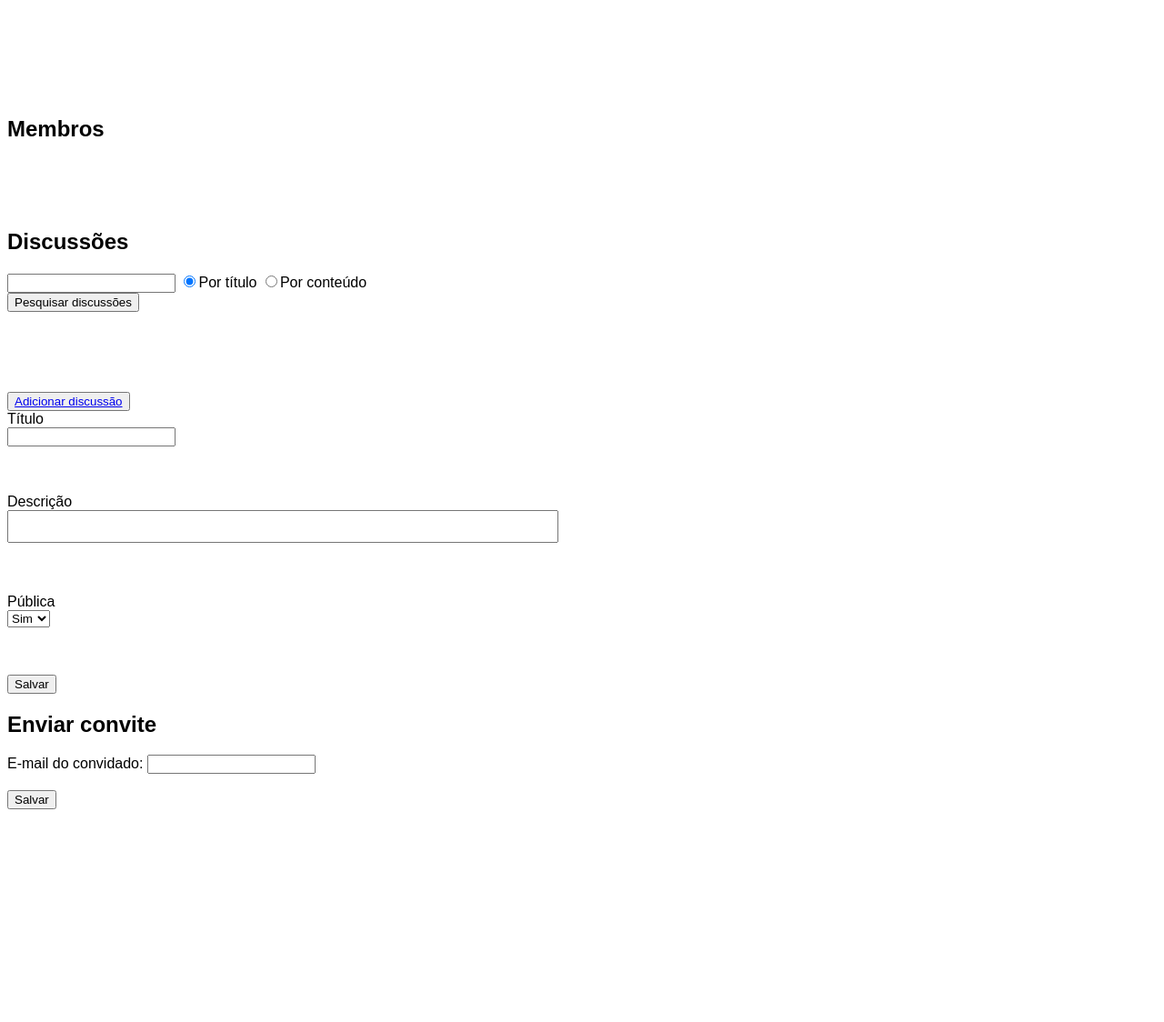
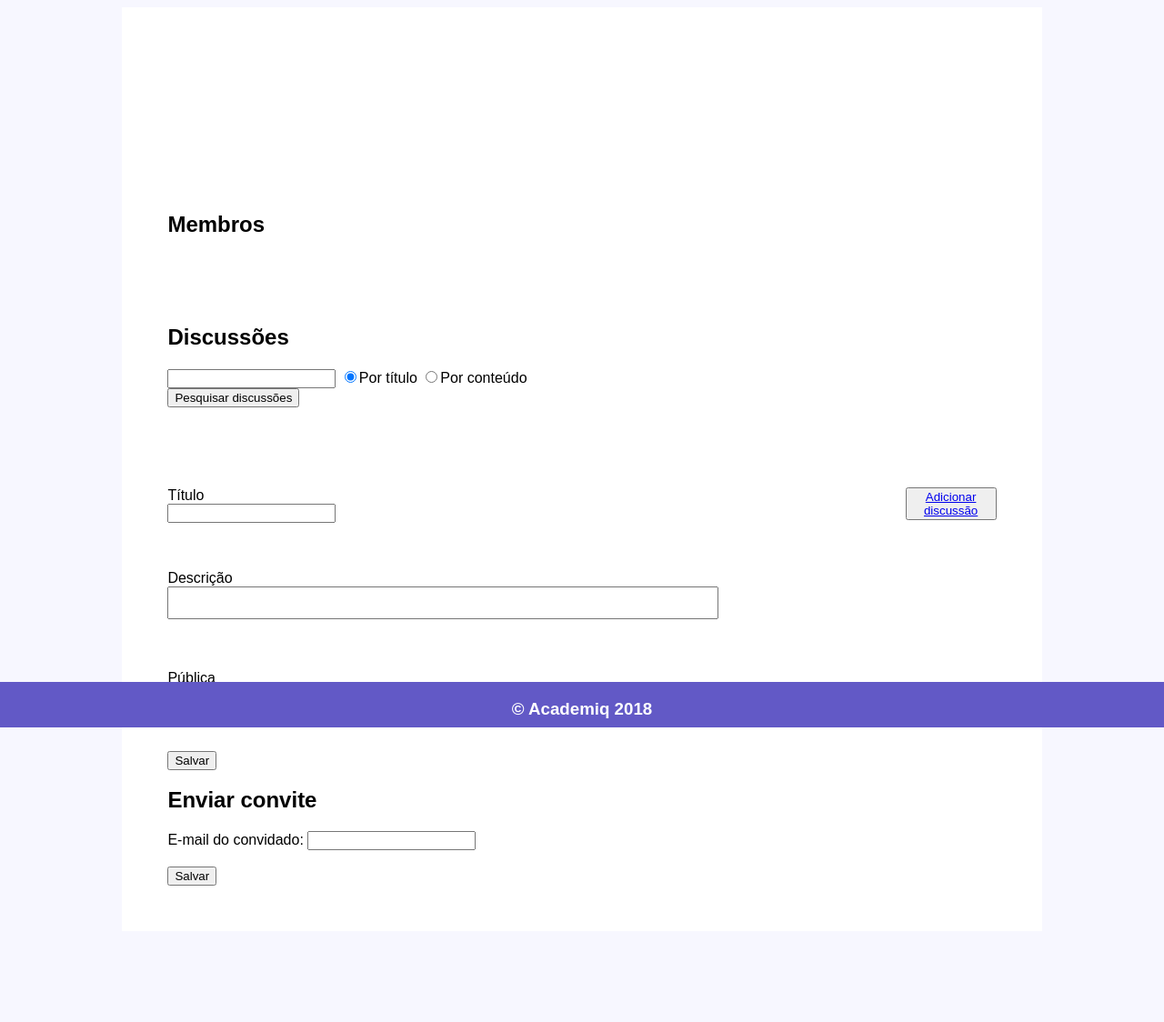
Before and after one commit to RitaSoaresPCS/PCS2018.1, a PHP site: page /laboratorio.html in a window 1280 px wide. Shown: the whole page at 91% size. Before the commit the page ends 890 px from the top, so only its background shows below. Run offline with PHP 8.4, Linux system fonts and the light colour scheme; data that the repository does not hold is empty; some libraries are stand-ins or nearby versions.

Commit message:
Início da página de laboratório

```diff
--- a/Assets/CSS/laboratorio.css
+++ b/Assets/CSS/laboratorio.css
@@ -1,4 +1,11 @@
-body {font-family: Arial, Helvetica, sans-serif;}
+body {
+	font-family: Arial, Helvetica, sans-serif;
+	background-color:#F7F7FF;
+}
+
+footer h3 {
+	font-size: 1.17em;
+}
 
 .topo-discussao img {
 	width:100px;
@@ -41,3 +48,134 @@ p.clear {
 	padding-top:10px;
 	padding-bottom:10px;
 }
+
+p.clear-float {
+    clear: both;
+}
+
+main#content {
+	width:80%;
+	margin:0px auto;
+	margin-bottom: 100px;
+	padding:50px;
+	box-sizing: border-box;
+	background-color:white;
+}
+
+#nomeLab {
+	color:#6259C6;
+}
+
+#nomeLab, #temaLab, #descricaoLab, #adminLab {
+	padding-left:15px;
+	padding-right:15px;
+	display:inline-block;
+}
+
+.center {
+	width:100%;
+	text-align:center;
+	margin:0px auto;
+}
+
+#editNomeIcon, #editTemaIcon, #editDescricaoIcon {
+	font-size:150%;
+	vertical-align:middle;
+}
+
+
+.dadosLabTitle {
+	font-weight:bold;
+	font-size:140%;
+}
+
+
+.membro-lab a {
+	text-decoration:none;
+	color:black;
+}
+
+.membro-lab a:hover {
+	text-decoration:underline;
+}
+
+
+.membro-lab {
+	width:150px;
+	text-align:center;
+	overflow-wrap: break-word;
+	border-right:2px dotted #6259C6;
+}
+
+#link-parceiros {
+	text-decoration:none;
+	color:black;
+}
+
+#link-parceiros:hover {
+	text-decoration:underline;
+}
+
+.discussao-lab {
+	background-color:#6259C6;
+	padding-bottom: 30px;
+}
+
+.conteudo-discussao {
+	background-color:white;
+	width:93%;
+	margin:0px auto;
+	height: 150px;
+    overflow: hidden;
+	padding:10px;
+	box-sizing: border-box;
+}
+
+.topo-discussao {
+	color:white;
+	box-sizing: border-box;
+    padding-left: 30px;
+	padding-right: 30px;
+	padding-top: 30px;
+}
+
+.topo-discussao h2 a {
+	text-decoration:none;
+	color:white;
+}
+
+.topo-discussao h2 a:hover {
+	text-decoration:underline;
+}
+
+.editDiscBtn, .removeDiscBtn, .fixDiscBtn {
+	float:right;
+	width:100px;
+	position:relative;
+}
+
+.removeDiscBtn {
+	top:40px;
+	right:-100px;
+}
+
+.fixDiscBtn {
+	top:80px;
+	right:-200px;
+}
+
+.topo-discussao img, .topo-discussao h2, .topo-discussao p {
+	float:left;
+}
+
+.topo-discussao h2 {
+    position: relative;
+    top: 16px;
+	left: 16px;
+}
+
+.topo-discussao p {
+	position: relative;
+    left: 45px;
+    top: 25px;
+}
--- a/laboratorio.html
+++ b/laboratorio.html
@@ -117,7 +117,7 @@
 				if (toggle == 0) {
 					document.getElementById(elementId).contentEditable = "true";
 					document.getElementById(iconId).className = 'far fa-save';
-					document.getElementById(elementId).style.backgroundColor = "#cccccc";
+					document.getElementById(elementId).style.backgroundColor = "rgb(230, 230, 230)";
 					document.getElementById(iconId).onclick = function() { editDadosLab(1, elementId, iconId) };
 				} else {
 					document.getElementById(elementId).contentEditable = "false";
@@ -168,7 +168,7 @@
 					}
 
 					contentD += '</div><p class="clear"></p>';
-					contentD += '<div id="conteudo-discussao-' + discussoes[iterador].id + '"></div>';
+					contentD += '<div class="conteudo-discussao" id="conteudo-discussao-' + discussoes[iterador].id + '"></div>';
 					contentD += '</div><p class="clear"></p>';
 
 					document.getElementById("discussoes").innerHTML += contentD;
@@ -204,9 +204,9 @@
 								document.getElementById("nomeLab").innerHTML = data.nome;
 
 								var dadosLab = "";
-								dadosLab += "Tema: <p id='temaLab'>" + data.tema + "</p><br>";
-								dadosLab += "Descrição: <p id='descricaoLab'>" + data.descricao + "</p><br>";
-								dadosLab += "Admin: <p id='adminLab'>" + usuarioAdmin.username + "</p><br>";
+								dadosLab += "<span class='dadosLabTitle'>Tema:</span> <p id='temaLab'>" + data.tema + "</p><br>";
+								dadosLab += "<span class='dadosLabTitle'>Descrição:</span> <p id='descricaoLab'>" + data.descricao + "</p><br>";
+								dadosLab += "<span class='dadosLabTitle'>Admin:</span> <p id='adminLab'>" + usuarioAdmin.username + "</p><br>";
 
 								document.getElementById("dadosLab").innerHTML = dadosLab;
 
@@ -219,7 +219,7 @@
 
 									$( "<i id='editDescricaoIcon' class='far fa-edit' onclick='editDadosLab(0,\"descricaoLab\", \"editDescricaoIcon\");'></i>" ).insertAfter( "#descricaoLab" );
 
-									$('#detalhesLab').append("<a href='detalhesLab.html?id=" + Base.getUrlParameter("id") + "' title='Parceiros e Solicitações'>Parceiros e Solicitações</a>")
+									$('#detalhesLab').append("<a id='link-parceiros' href='detalhesLab.html?id=" + Base.getUrlParameter("id") + "' title='Parceiros e Solicitações'><h2>Parceiros e Solicitações</h2></a>")
 
 									$("#add-membro").append('<button type="button"><a href="#addMembroModal" rel="modal:open">Adicionar membro</a></button>');
 
@@ -295,6 +295,7 @@
 								membros += '</div>';
 							}
 							document.getElementById("membros").innerHTML = membros;
+							$( "div.membro-lab" ).last().css( "border-right", "none" );
 						});
 
 					});
@@ -307,11 +308,11 @@
 
 	</head>
 	<body>
-		<!-- Barra de navegação com botão pro perfil -->
-		<nav></nav>
-
+		<main id="content">
 			<!-- Nome do laboratório -->
+			<div class="center">
 				<h1 id="nomeLab"></h1>
+			</div>
 			<p class='clear'></p>
 
 			<!-- Tema, descrição, username do admin, edição dos dados... -->
@@ -380,6 +381,11 @@
 				<input name="emailAddMembro" id="emailAddMembro" type="email"><br><br>
 				<button type="button" onclick="enviarConviteMembro()">Salvar</button>
 			</div>
+		</main>
 
+		<footer></footer>
 	</body>
+	<script>
+		$( "footer" ).load( "footerLogin.html footer" );
+	</script>
 </html>
```
Also changed, not shown: ControleDados/Comunidade.php (+14 -5 lines). Lines whose indentation alone changed are shown as unchanged.
